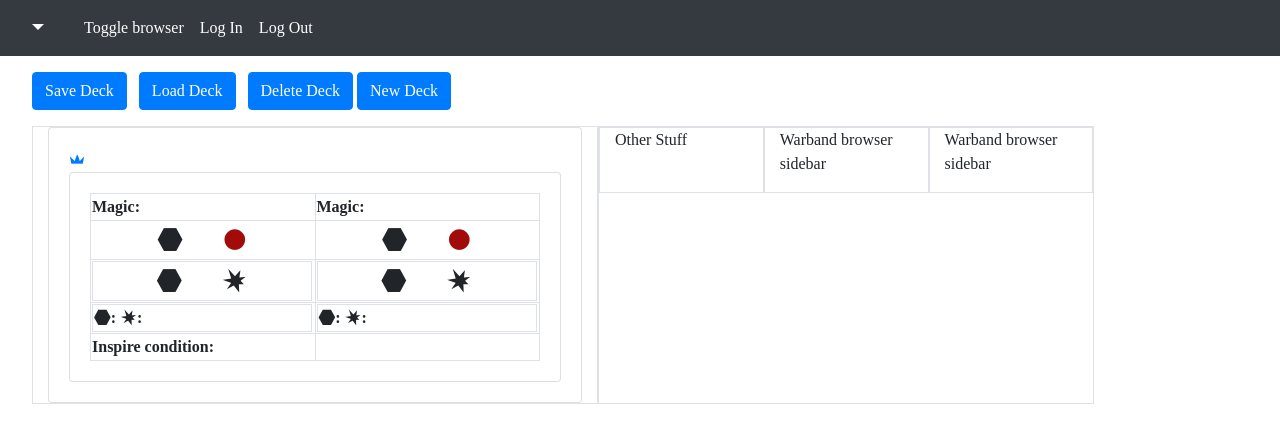
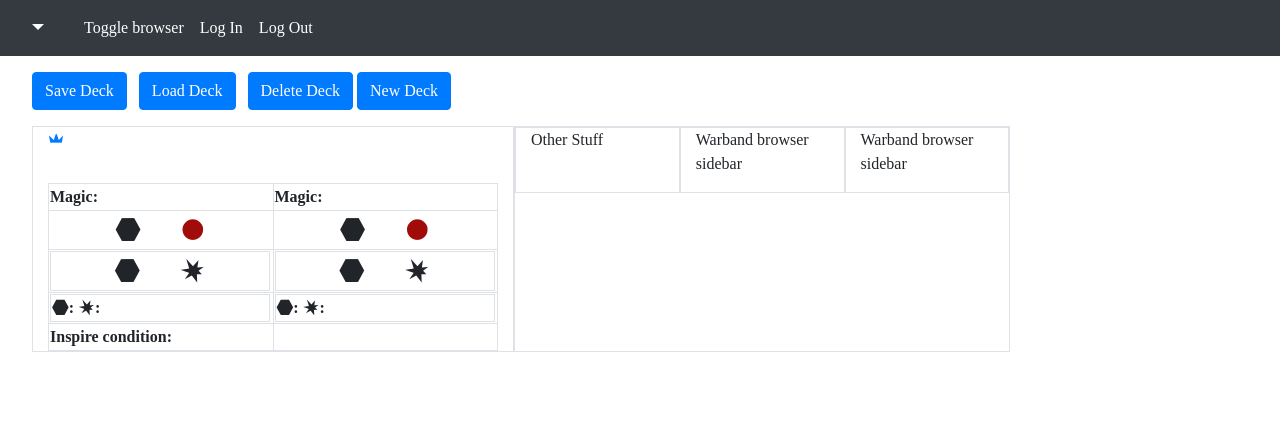
Before and after one commit to Steveh15/yawb, a plain HTML site: page public/index.html in a window 1280 px wide. Drawn offline with nearby package versions, Linux system fonts and the light colour scheme; some packages are replaced by stand-ins of ours; no server answers; a script that the page names is missing.

Commit message:
Move divs around

```diff
--- a/public/index.html
+++ b/public/index.html
@@ -91,10 +91,11 @@
 
     <div class="row">
       <!-- Warband browser column -->
-      <div class="col-md-auto border" data-bind="if : selectedWarband, visible : selectedWarband">
+      <div class="col-md-auto border collapse show" id="warbandBrowser" data-bind="if : selectedWarband, visible : selectedWarband">
         <!-- Card container -->
-        <div class="card collapse show" id="warbandBrowser" data-bind="if : selectedWarband, visible : selectedWarband">
-          <div class="card-body">
+        <!-- <div class="collapse show" id="warbandBrowser"> -->
+        <div>
+          <div>
             <!-- Fighter List -->
             <ul class="list-group" data-bind="foreach: warbandFighters">
               <a href="#" data-bind="
@@ -106,9 +107,10 @@
               </a>
             </ul>
             <!-- Fighter Browser -->
-            <div class="card" data-bind="if: selectedFighter()">
-              <div class="card-body">
-                <span data-bind="text: selectedFighter().name"></span>
+            <div data-bind="if: selectedFighter()">
+              <div>
+                <br>
+                <h5 class="font-weight-bold text-center" data-bind="text: selectedFighter().name"></h5>
                 <table class="fightertable table-bordered">
                   <tbody>
                     <tr data-bind="if : (selectedFighter().magic || selectedFighter().inspiredVersion ? true : false) &amp;&amp; selectedFighter().inspiredVersion.magic">
```
